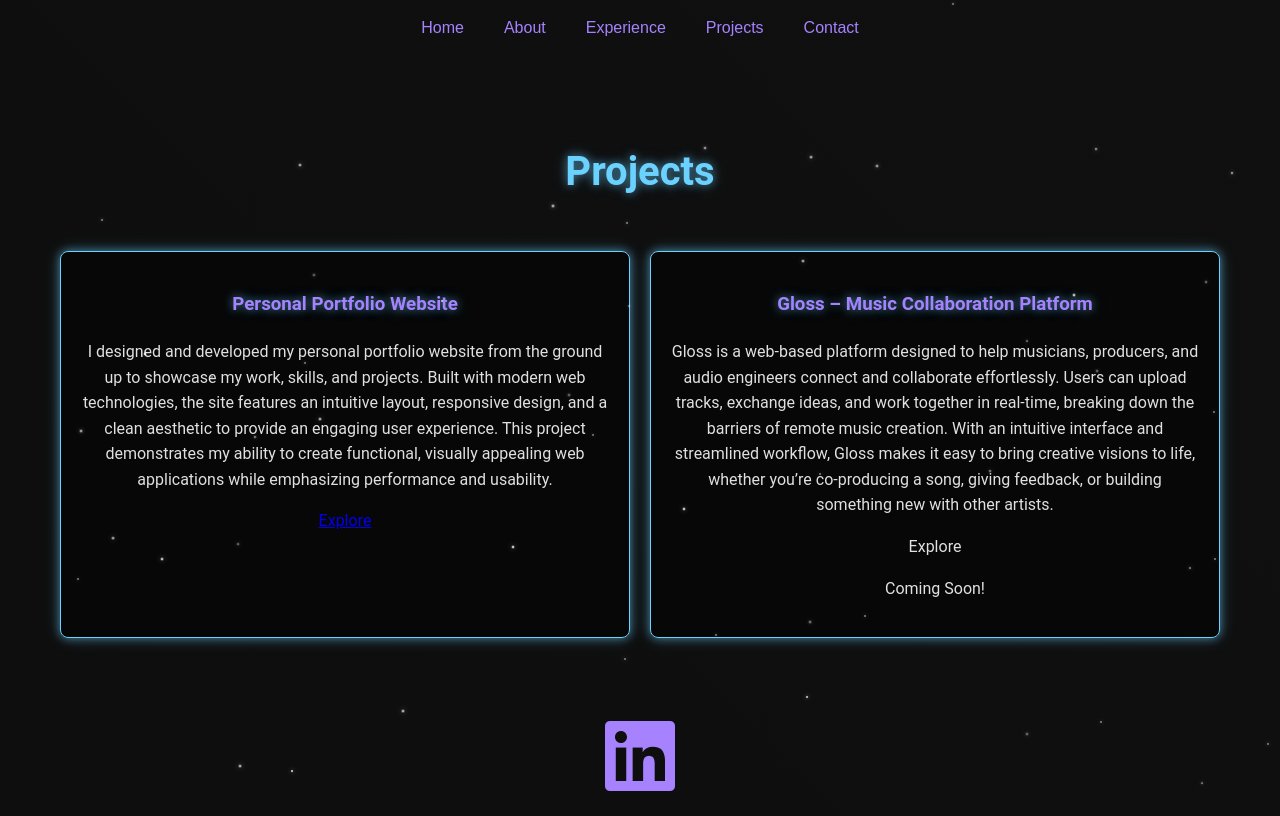
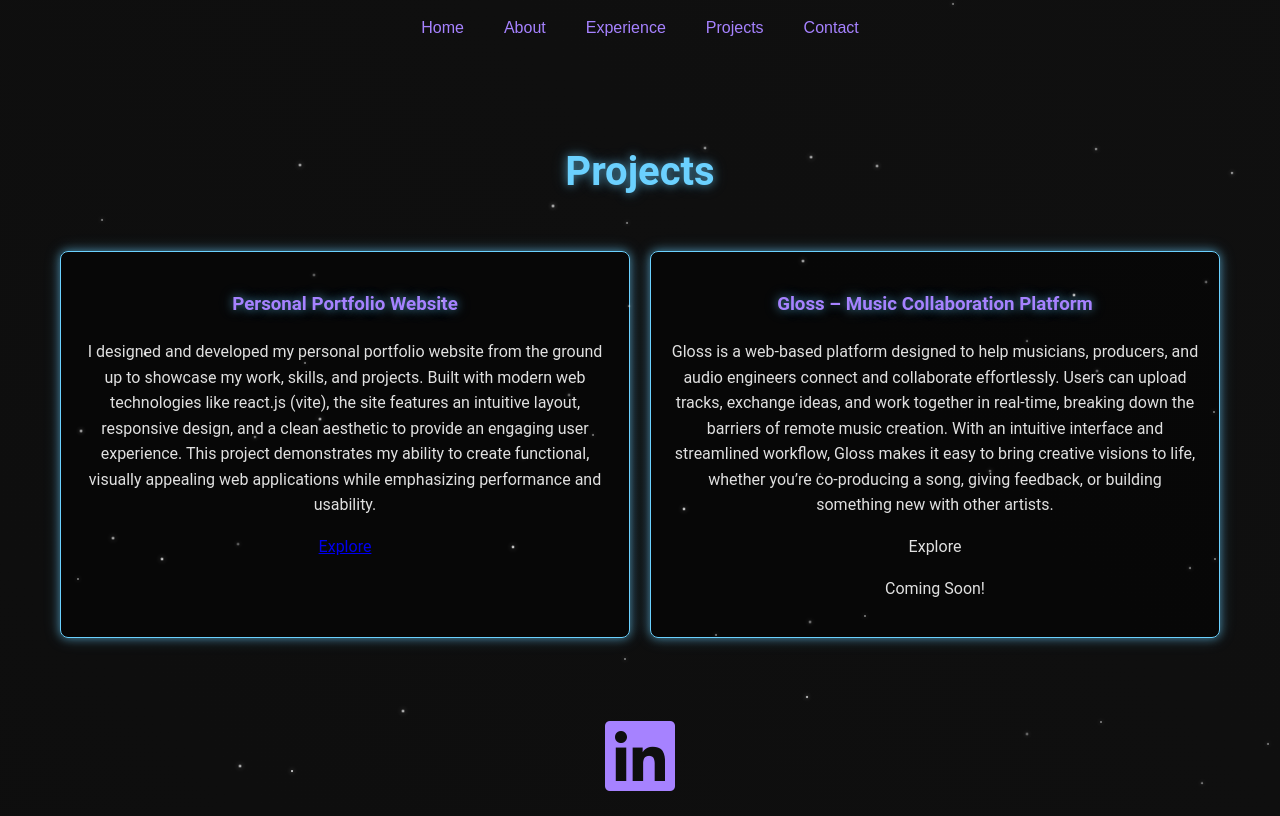
Before and after one commit to nandodecima/portfolio-website, a React (Vite) app: page /projects in a window 1280 px wide. Built offline with nearby package versions, Linux system fonts and the light colour scheme.

Commit message:
Update Projects.jsx

```diff
--- a/src/components/Projects.jsx
+++ b/src/components/Projects.jsx
@@ -5,7 +5,7 @@ const Projects = () => {
   const projects = [
     {
       title: 'Personal Portfolio Website',
-      description: 'I designed and developed my personal portfolio website from the ground up to showcase my work, skills, and projects. Built with modern web technologies, the site features an intuitive layout, responsive design, and a clean aesthetic to provide an engaging user experience. This project demonstrates my ability to create functional, visually appealing web applications while emphasizing performance and usability.',
+      description: 'I designed and developed my personal portfolio website from the ground up to showcase my work, skills, and projects. Built with modern web technologies like react.js (vite), the site features an intuitive layout, responsive design, and a clean aesthetic to provide an engaging user experience. This project demonstrates my ability to create functional, visually appealing web applications while emphasizing performance and usability.',
       link: 'https://nandodecima-portfolio.netlify.app/',
     },
     {
```
